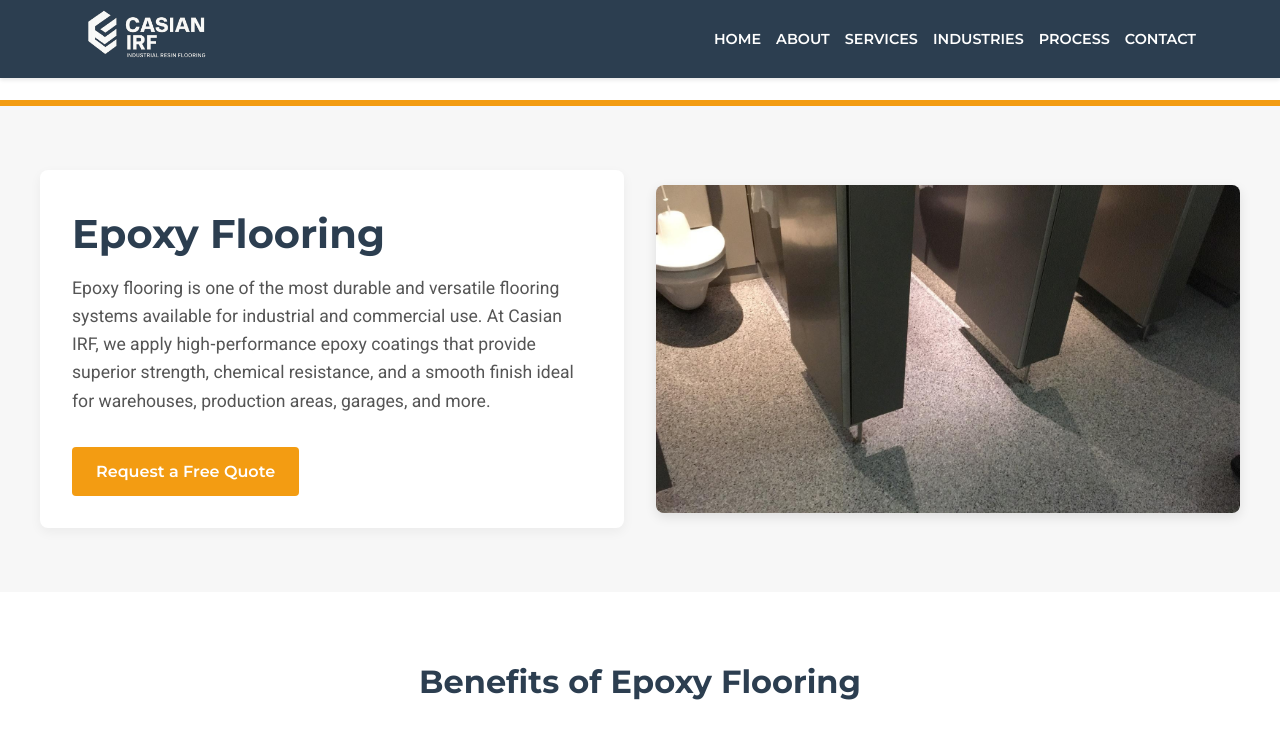
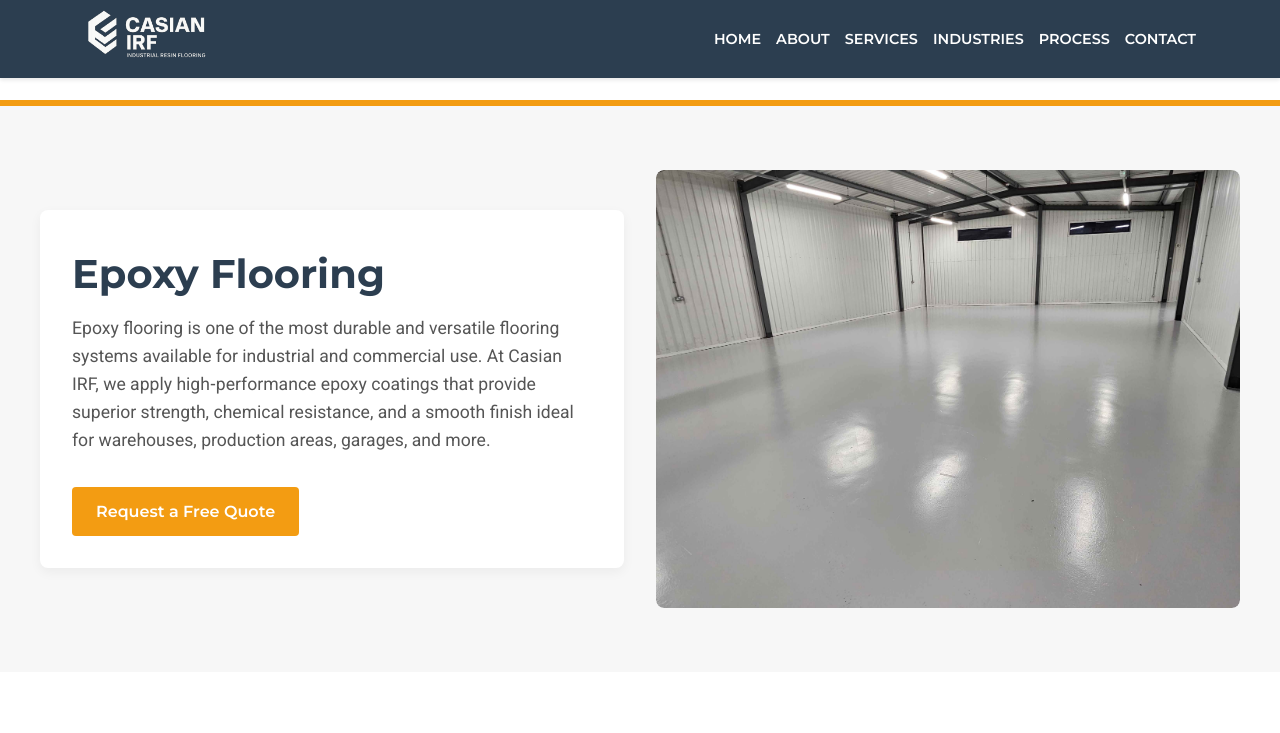
Before and after one commit to NicolaeCasian/Casian_IRF, a plain HTML site: page html project/epoxy.html in a window 1280 px wide. Both pictures are taken after a click on the link "ABOUT". Shown: the top 733 px of the page. Drawn offline with Linux system fonts and the light colour scheme; a small style sheet from the web is missing.

Commit message:
minor changes

```diff
--- a/html project/epoxy.html
+++ b/html project/epoxy.html
@@ -192,7 +192,27 @@
       justify-content: center;
       align-items: center;
     }
-
+/* universal image box: 4:3 ratio */
+    .img-box {
+      position: relative;
+      width: 100%;
+      aspect-ratio: 4 / 3;
+      overflow: hidden;
+      border-radius: 8px;
+    }
+    .img-box img {
+      position: absolute;
+      top: 0; left: 0;
+      width: 100%; height: 100%;
+      object-fit: cover;
+      object-position: center;
+      transition: opacity 0.5s ease, box-shadow 0.3s ease;
+      display: none;
+    }
+    .img-box img.active {
+      display: block;
+      box-shadow: 0 4px 12px rgba(0,0,0,0.1);
+    }
     /* ——— CTA ——— */
     .cta-section {
       padding: 3rem 1rem; text-align: center; background: #fff;
@@ -248,12 +268,14 @@
           <p>
             Epoxy flooring is one of the most durable and versatile flooring systems available for industrial and commercial use. At Casian IRF, we apply high‐performance epoxy coatings that provide superior strength, chemical resistance, and a smooth finish ideal for warehouses, production areas, garages, and more.
           </p>
-          <a href="#contact" class="btn">Request a Free Quote</a>
+          <a href="index.html#contact" class="btn">Request a Free Quote</a>
         </div>
         <div class="intro-gallery">
-          <img src="images/1.1.jpg" class="active" alt="Epoxy Slide 1">
-          <img src="images/1.1.jpg" alt="Epoxy Slide 2">
-          <img src="images/1.1.jpg" alt="Epoxy Slide 3">
+          <div class="img-box">
+          <img src="images/epo1.jpg" class="active" alt="Epoxy Slide 1">
+          <img src="images/epo2.jpg" alt="Epoxy Slide 2">
+          <img src="images/epoxy_resin_floor_paint_1.jpg" alt="Epoxy Slide 3">
+            </div>
         </div>
       </div>
     </section>
@@ -326,7 +348,7 @@
     <!-- CTA -->
     <section class="cta-section">
       <div class="container">
-        <a href="#contact" class="btn">Request a Free Quote</a>
+        <a href="index.html#contact" class="btn">Request a Free Quote</a>
       </div>
     </section>
 
@@ -335,19 +357,19 @@
   <footer>
     <div class="container">
       <div class="footer-col">
-        <img src="images/aa.png" alt="Casian IRF Logo" class="logo">
+        <img src="images/aa.png" alt="Casian IRF Logo" class="logo" />
         <p>Industrial Resin Flooring Solutions</p>
       </div>
       <div class="footer-col">
         <h4>Contact</h4>
-        <p><a href="tel:+353000000000">+353 00 000 0000</a></p>
-        <p><a href="mailto:info@casianirf.com">info@casianirf.com</a></p>
+        <p>Phone: <a href="tel:+353000000000">+353 89 420 5742</a></p>
+        <p>Email: <a href="mailto:info@casianirf.com">casianirf@gmail.com</a></p>
       </div>
       <div class="footer-col">
         <h4>Quick Links</h4>
-        <p><a href="#about">About Us</a></p>
-        <p><a href="#services">Services</a></p>
-        <p><a href="#contact">Contact Us</a></p>
+         <p><a href="index.html#about">About Us</a></p>
+        <p><a href="index.html#services">Services</a></p>
+        <p><a href="index.html#contact">Contact Us</a></p>
       </div>
     </div>
     <div class="container">
```
Also changed, not shown: html project/floor.html (+5 -4 lines), html project/mma.html (+4 -4 lines), html project/polyure.html (+4 -4 lines), html project/repairs.html (+5 -4 lines), html project/images/epo1.jpg (added), html project/images/epo2.jpg (added), html project/images/poly1.jpg (renamed from html project/images/IMG-20250524-WA0066.jpg).
